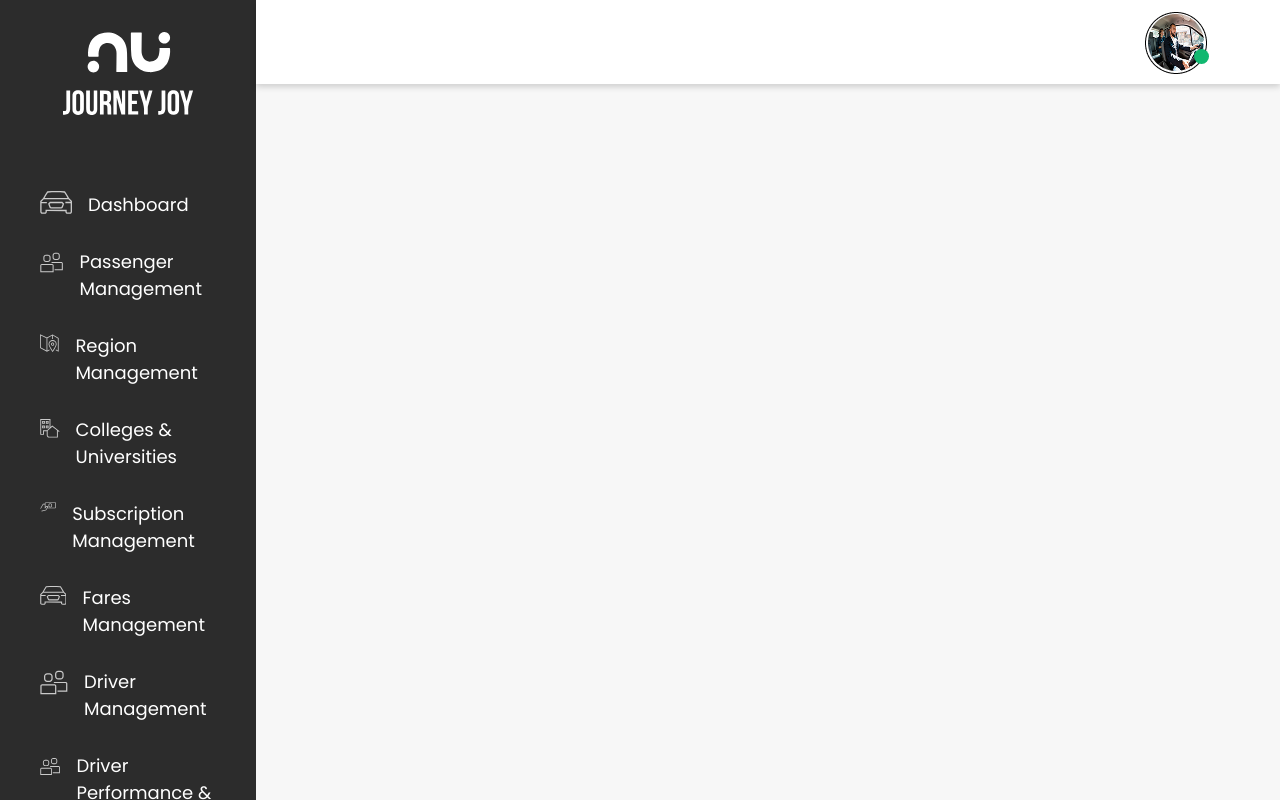
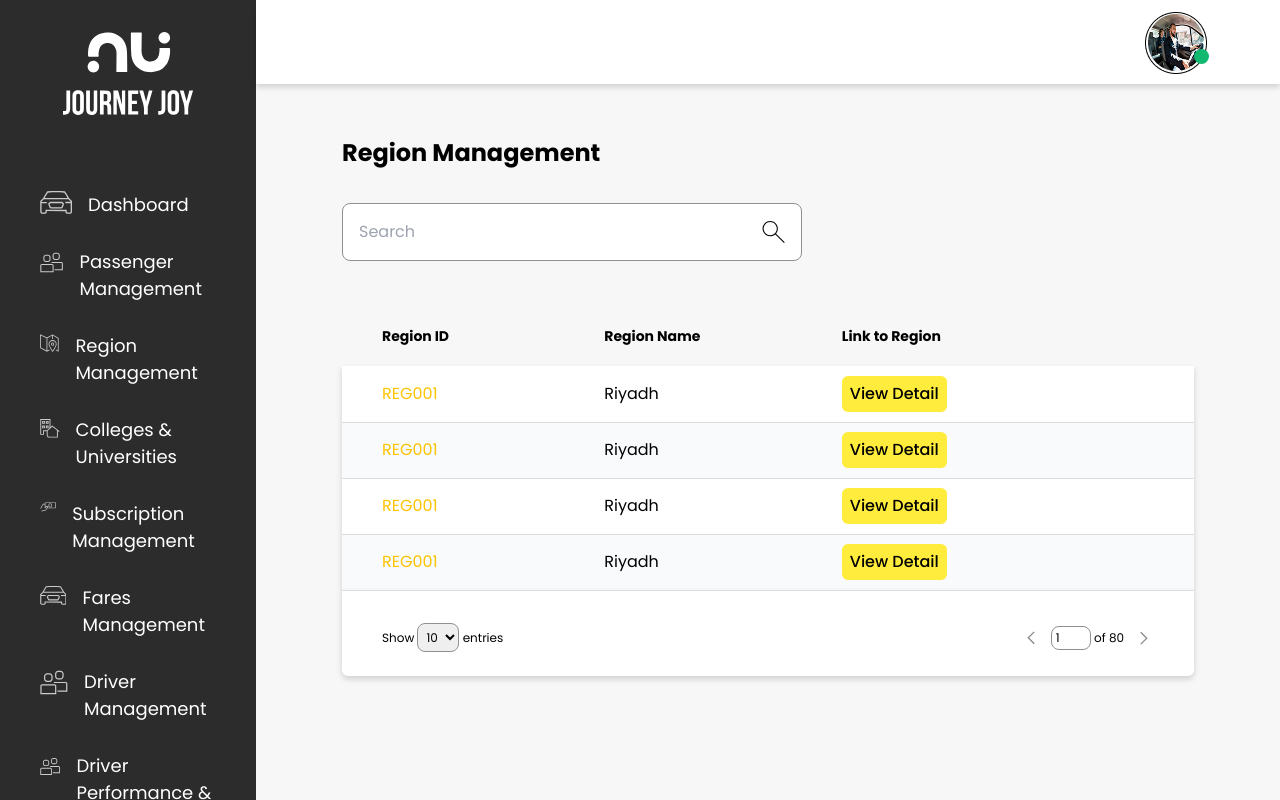
Before and after one commit to anasrazaofficial/journey-joy-dashboard, a React (Create React App) app: page /region-management in a window 1280 px wide. Built offline with nearby package versions, Linux system fonts and the light colour scheme.

Commit message:
Develop Region Managment page

```diff
--- a/src/App.css
+++ b/src/App.css
@@ -280,8 +280,12 @@ nav {
   @apply h-14 content-center;
 }
 
-.table-striped tbody tr td .table-col-tag {
+.table-striped tbody tr td .table-tag {
   @apply font-medium px-2 h-8 content-center rounded-md inline-block;
+}
+
+.table-striped tbody tr td .table-action-btn {
+  @apply font-medium px-2 h-9 content-center bg-[#FFEC3D] rounded-md inline-block;
 }
 
 
--- a/src/App.js
+++ b/src/App.js
@@ -1,7 +1,7 @@
 import { BrowserRouter as Router, Route, Routes } from "react-router-dom";
 import "./App.css";
 
-import { Dashboard, PassengerManagment } from "./Pages";
+import { Dashboard, PassengerManagment, RegionManagement } from "./Pages";
 import { Navbar, Sidebar } from "./components";
 
 
@@ -16,6 +16,7 @@ function App() {
           <Routes>
             <Route path="/" element={<Dashboard />} />
             <Route path="/passenger-managment" element={<PassengerManagment />} />
+            <Route path="/region-management" element={<RegionManagement />} />
           </Routes>
         </Router>
       </main>
--- a/src/Pages/PassengerManagment.jsx
+++ b/src/Pages/PassengerManagment.jsx
@@ -1,4 +1,6 @@
-import { avatarTable, chevron, search } from "../assets";
+import { Pagination } from "../components";
+import { avatarTable, search } from "../assets";
+
 
 export const PassengerManagment = () => {
     return (
@@ -71,10 +73,10 @@ export const PassengerManagment = () => {
                         </td>
                         <td>mohammed.a@example.com</td>
                         <td>0501112233</td>
-                        <td><span className="table-col-tag bg-[#E0E7FF]">MALE</span></td>
+                        <td><span className="table-tag bg-[#E0E7FF]">MALE</span></td>
                         <td>King Fahd Uni</td>
                         <td>Riyadh</td>
-                        <td><span className="table-col-tag bg-[#F0F0F0]">ANY</span></td>
+                        <td><span className="table-tag bg-[#F0F0F0]">ANY</span></td>
                         <td>7/12/2025</td>
                     </tr>
 
@@ -128,31 +130,7 @@ export const PassengerManagment = () => {
 
 
             {/* Pagination */}
-            <section className="pt-8 px-10 pb-6 flex justify-between items-center bg-white border-t border-[#DDDDDD] text-[12px] leading-[14px] shadow-default rounded-b-md">
-                <div>
-                    <span>Show </span>
-                    <select name="entries" id="entries" className="form-element !p-1">
-                        <option value="10">10</option>
-                        <option value="9">9</option>
-                        <option value="8">8</option>
-                        <option value="7">7</option>
-                        <option value="6">6</option>
-                    </select>
-                    <span> entries</span>
-                </div>
-
-
-                <form className="flex items-center gap-x-2.5">
-                    <img src={chevron} alt="Left" width={20} height={20} className="rotate-180" />
-
-                    <div>
-                        <input type="text" defaultValue="1" className="!p-1 w-10 form-element" />
-                        <span> of 80</span>
-                    </div>
-
-                    <img src={chevron} alt="Right" width={20} height={20} />
-                </form>
-            </section>
+            <Pagination />
         </>
     );
 };
--- /dev/null
+++ b/src/Pages/RegionManagement.jsx
@@ -0,0 +1,71 @@
+import { Pagination } from "../components";
+import { avatarTable, search } from "../assets";
+
+
+export const RegionManagement = () => {
+    return (
+        <>
+            <h2>Region Management</h2>
+
+
+
+
+            {/* Search bar */}
+            <form className="mt-8 relative w-[460px] input-search-container">
+                <input type="text" placeholder="Search" className="w-full form-element" />
+                <img src={search} alt="Search" width={20} height={20} />
+            </form>
+
+
+
+
+
+
+            {/* Table */}
+            <table className="mt-16 w-full table-striped">
+                <thead>
+                    <tr>
+                        <th>Region ID</th>
+                        <th>Region Name</th>
+                        <th>Link to Region</th>
+                    </tr>
+                </thead>
+
+
+                <tbody>
+                    <tr>
+                        <td className="text-[#FDC300]">REG001</td>
+                        <td>Riyadh</td>
+                        <td> <button type="button" className="table-action-btn">View Detail</button> </td>
+                    </tr>
+
+                    <tr>
+                        <td className="text-[#FDC300]">REG001</td>
+                        <td>Riyadh</td>
+                        <td> <button type="button" className="table-action-btn">View Detail</button> </td>
+                    </tr>
+
+                    <tr>
+                        <td className="text-[#FDC300]">REG001</td>
+                        <td>Riyadh</td>
+                        <td> <button type="button" className="table-action-btn">View Detail</button> </td>
+                    </tr>
+
+                    <tr>
+                        <td className="text-[#FDC300]">REG001</td>
+                        <td>Riyadh</td>
+                        <td> <button type="button" className="table-action-btn">View Detail</button> </td>
+                    </tr>
+                </tbody>
+            </table>
+
+
+
+
+
+
+            {/* Pagination */}
+            <Pagination />
+        </>
+    );
+};
--- a/src/Pages/index.js
+++ b/src/Pages/index.js
@@ -1,2 +1,3 @@
 export { Dashboard } from "./Dashboard";
 export { PassengerManagment } from "./PassengerManagment";
+export { RegionManagement } from "./RegionManagement";
--- /dev/null
+++ b/src/components/Pagination.jsx
@@ -0,0 +1,32 @@
+import { chevron } from "../assets";
+
+
+export const Pagination = () => {
+    return (
+        <section className="pt-8 px-10 pb-6 flex justify-between items-center bg-white border-t border-[#DDDDDD] text-[12px] leading-[14px] shadow-default rounded-b-md">
+            <div>
+                <span>Show </span>
+                <select name="entries" id="entries" className="form-element !p-1">
+                    <option value="10">10</option>
+                    <option value="9">9</option>
+                    <option value="8">8</option>
+                    <option value="7">7</option>
+                    <option value="6">6</option>
+                </select>
+                <span> entries</span>
+            </div>
+
+
+            <form className="flex items-center gap-x-2.5">
+                <img src={chevron} alt="Left" width={20} height={20} className="rotate-180" />
+
+                <div>
+                    <input type="text" defaultValue="1" className="!p-1 w-10 form-element" />
+                    <span> of 80</span>
+                </div>
+
+                <img src={chevron} alt="Right" width={20} height={20} />
+            </form>
+        </section>
+    );
+};
```
Also changed, not shown: src/components/index.js (+5 -4 lines).
